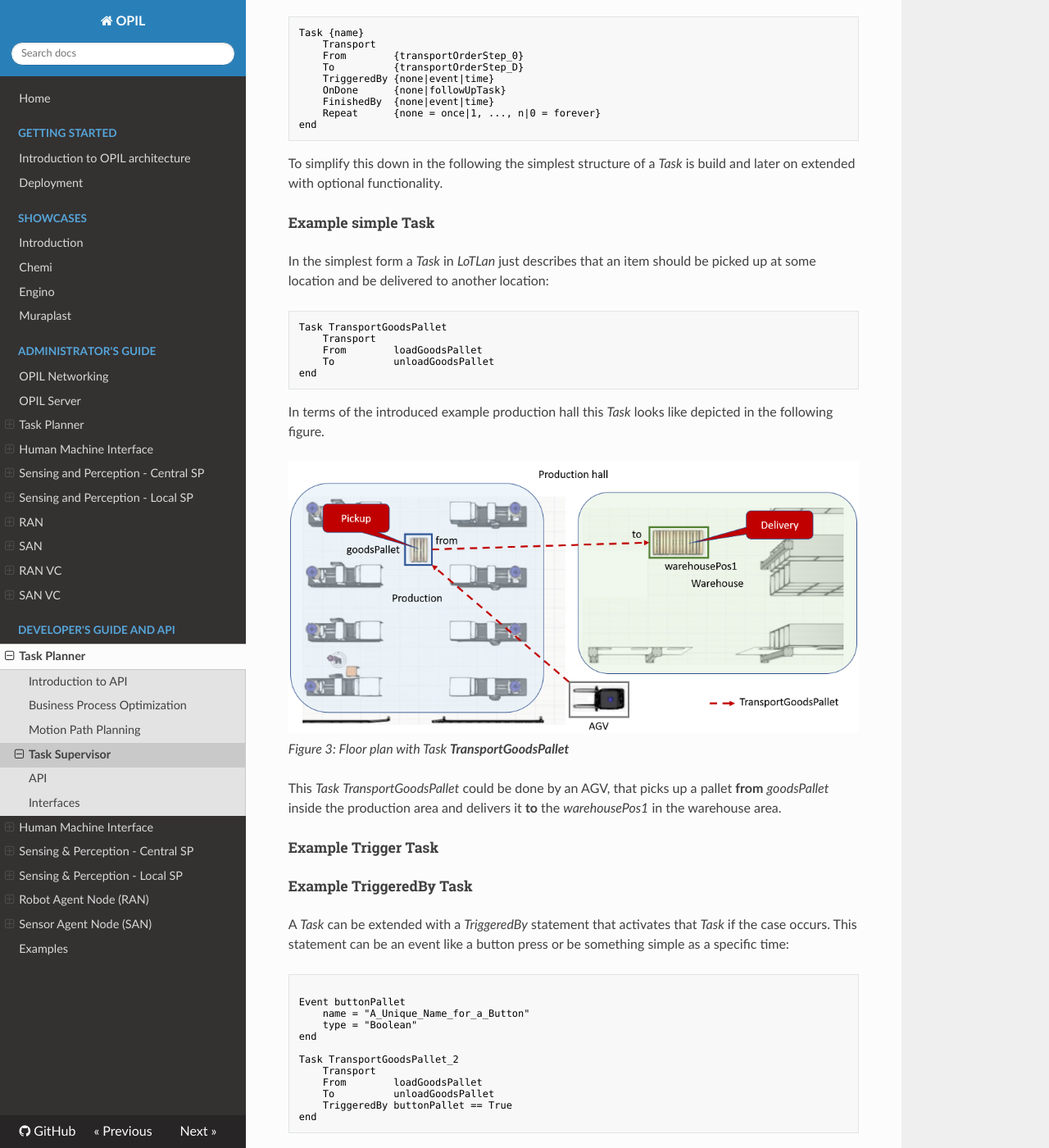
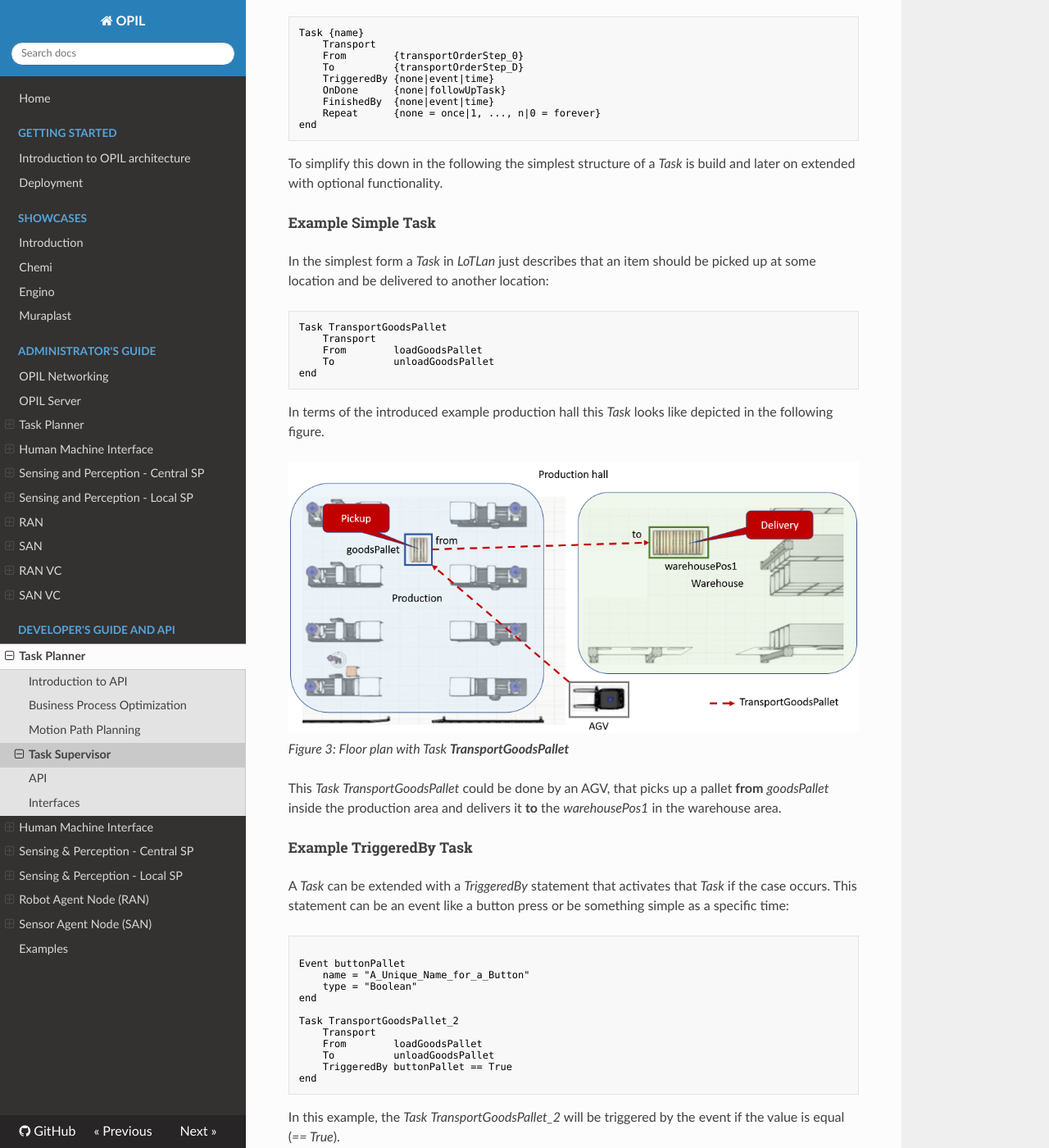
Before and after one commit to opil/documentation, an MkDocs documentation site: the page built from docs/develop/TP/opil_config_tp_tasksupervisor.md, in a window 1280 px wide and 1400 px high, scrolled down 5220 px. Shown: the whole window at 82% size. Built offline with MkDocs 1.6.1, drawn with Linux system fonts in a browser that asks for light colours; nearby versions of some CDN libraries; a script that is not in the unit is left out; old or Windows-style settings are respelled for this version of MkDocs.

Commit message:
Update opil_config_tp_tasksupervisor.md

```diff
--- a/docs/develop/TP/opil_config_tp_tasksupervisor.md
+++ b/docs/develop/TP/opil_config_tp_tasksupervisor.md
@@ -196,7 +196,7 @@
 
 To simplify this down in the following the simplest structure of a *Task* is build and later on extended with optional functionality.
 
-### Example simple Task
+### Example Simple Task
 
 In the simplest form a *Task* in *LoTLan* just describes that an item should be picked up at some location and be delivered to another location:
 
@@ -215,8 +215,6 @@
 *Figure 3: Floor plan with Task **TransportGoodsPallet***
 
 This *Task* *TransportGoodsPallet* could be done by an AGV, that picks up a pallet **from** *goodsPallet* inside the production area and delivers it **to** the *warehousePos1* in the warehouse area.
-
-### Example Trigger Task
 
 ### Example TriggeredBy Task
 
```
